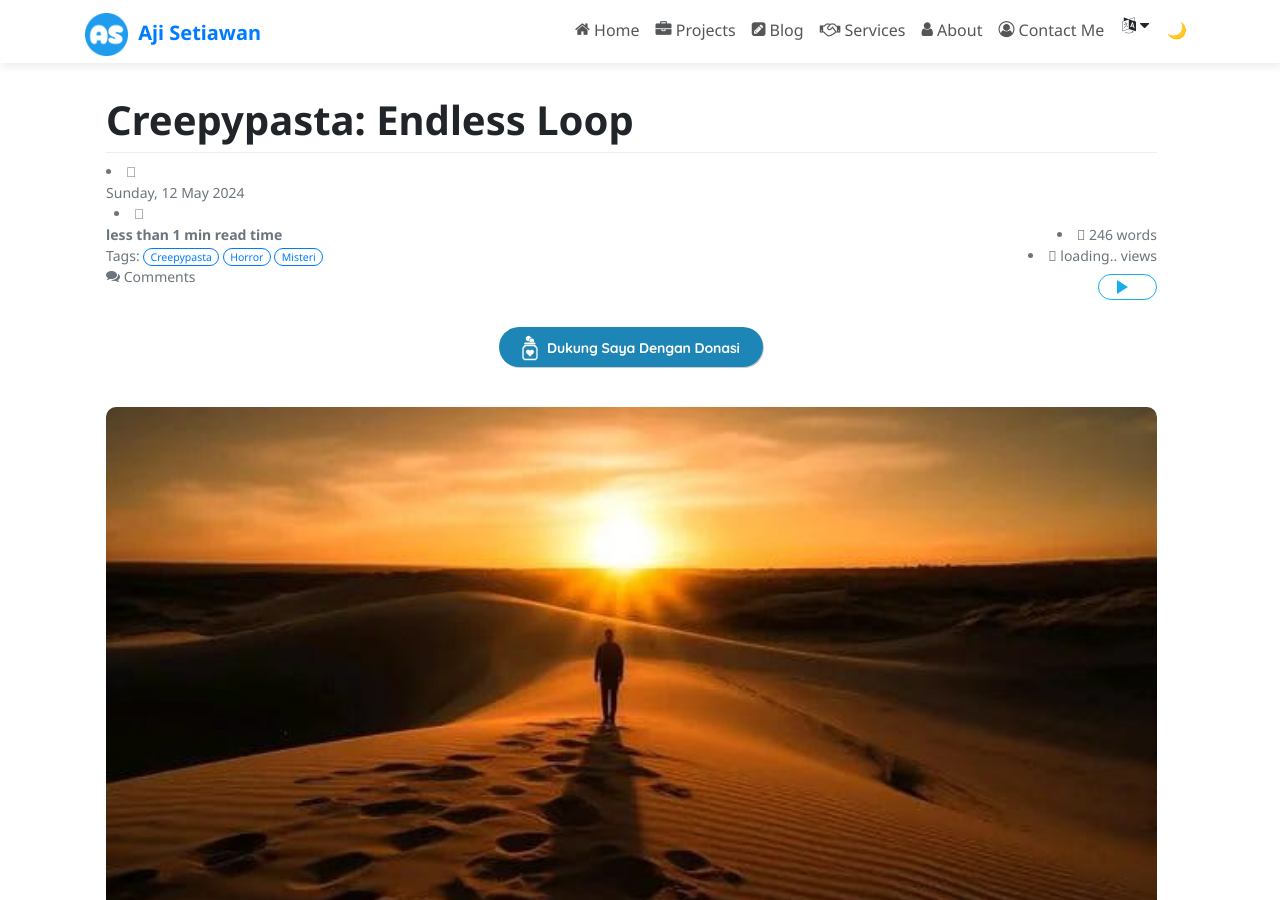
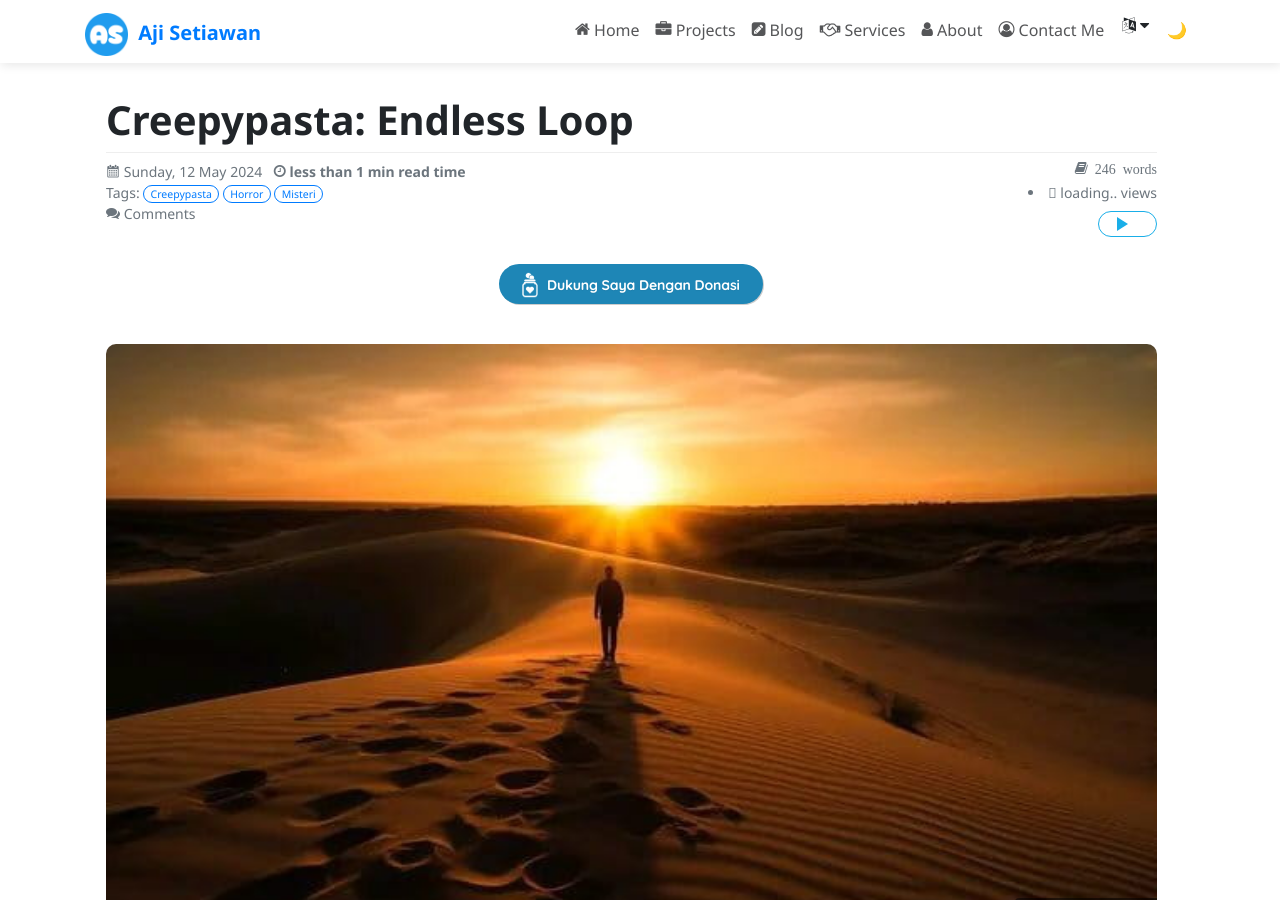
Before and after one commit to ajisetiawan716/ajisetiawan716.github.io, a Jekyll site: the page built from _posts/2024-05-12-creepypasta-endless-loop.md, in a window 1280 px wide and 900 px high. Built offline with Jekyll 4.4.1, drawn with Linux system fonts in a browser that asks for light colours; nearby versions of some CDN libraries; some web fonts are replaced; comment, search, counter and statistics services are not loaded; a style sheet for code colours, icons or effects is not loaded.

Commit message:
Update post.html

```diff
--- a/_layouts/post.html
+++ b/_layouts/post.html
@@ -7,8 +7,8 @@ layout: blog
 <h1><b>{{ page.title | markdownify | replace: "<p>", "" | replace: "</p>", "" }}</b></h1>
 <div class="separator"></div>
 <div class="post post-metadata text-muted" style="margin-top: 8px;">
- <li class="icon-calendar1"></li> {{ page.date | date: "%A, %d %B %Y" }}
- <li class="icon-clock-o" style="margin-left: 8px;"></li> <b>
+ <i class="icon-calendar1"></i> {{ page.date | date: "%A, %d %B %Y" }}
+ <i class="icon-clock-o" style="margin-left: 8px;"></i> <b>
   {%- assign words = content | number_of_words -%}
   {%- if words < 360 -%}
     less than 1 min read time
@@ -16,7 +16,7 @@ layout: blog
     {{ words | divided_by: 180 }} mins read time
   {%- endif -%}
   </b>
- <li class="icon-book fa-1x kanan"> {{ words }} words</li>
+ <i class="icon-book kanan"> {{ words }} words</i>
   <br>
 
   {%- if page.tags != empty -%}
```
